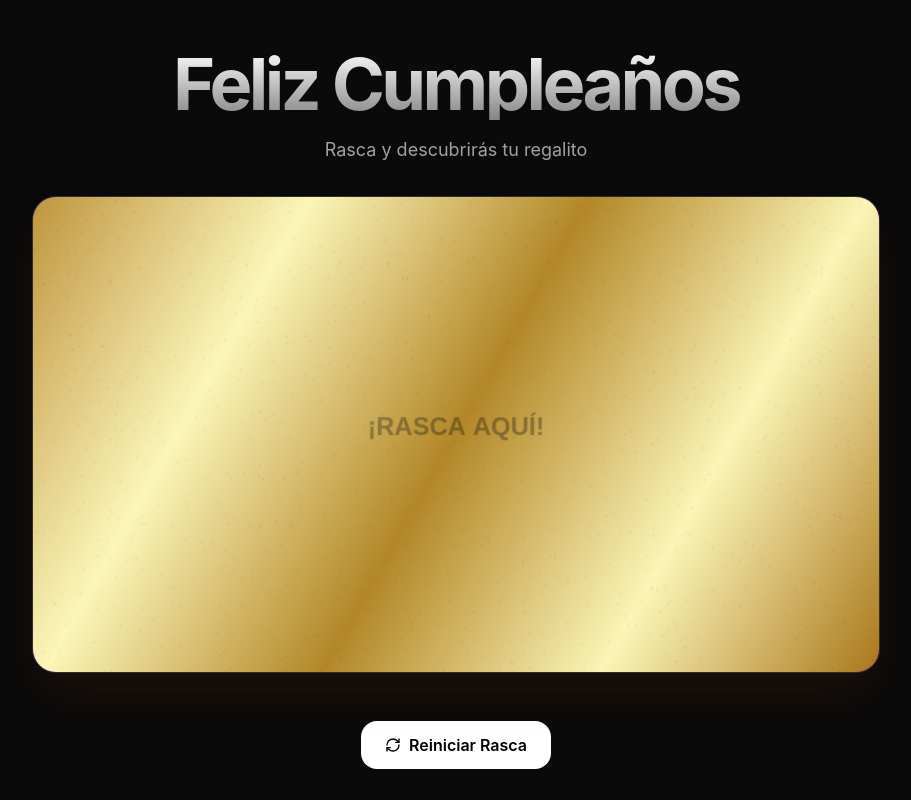
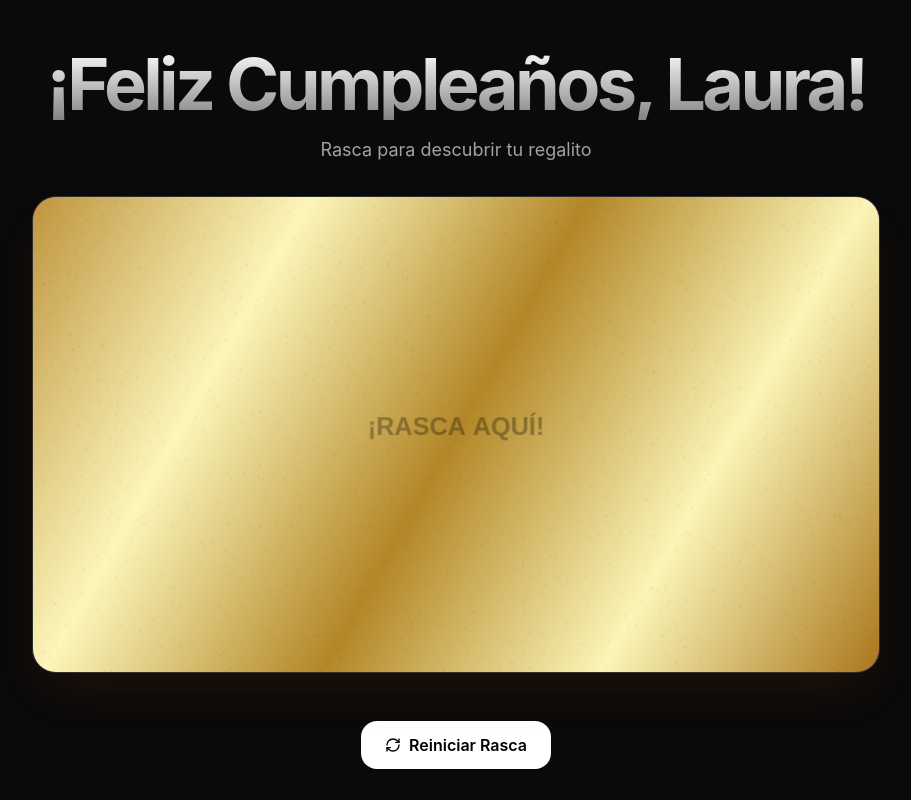
Before and after one commit to casdelprog/poc-rasca-laura, a React (Vite) app: page / in a window 1280 px wide. Shown: the top 800 px of the page, without its empty margins (184-1095 px from the left). Built offline with nearby package versions, Linux system fonts and the light colour scheme.

Commit message:
Update App.tsx

```diff
--- a/src/App.tsx
+++ b/src/App.tsx
@@ -177,10 +177,10 @@ export default function App() {
       {/* Header */}
       <header className="pt-12 pb-8 px-6 text-center">
         <h1 className="text-5xl md:text-7xl font-bold tracking-tighter mb-4 bg-gradient-to-b from-white to-white/50 bg-clip-text text-transparent">
-          Feliz Cumpleaños
+          ¡Feliz Cumpleaños, Laura!
         </h1>
         <p className="text-neutral-400 max-w-md mx-auto text-lg">
-          Rasca y descubrirás tu regalito
+          Rasca para descubrir tu regalito
         </p>
       </header>
 
```
